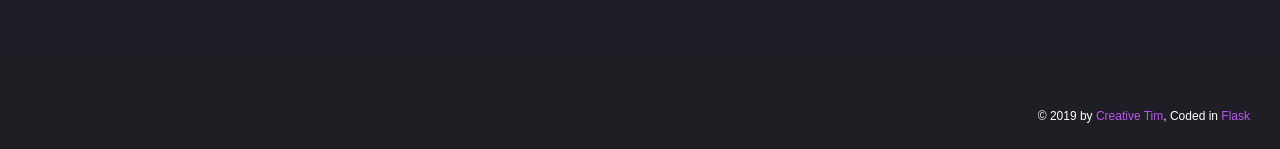
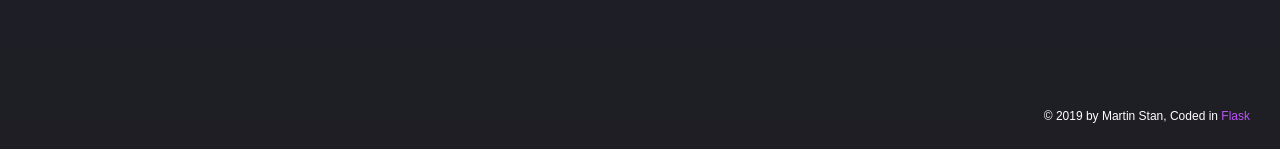
Before and after one commit to stanman71/Priscilla, a Flask app: page / in a window 1280 px wide. Shown: the part 650-799 px from the top of the page. Run offline with Flask 2, Linux system fonts and the light colour scheme; parts of the project's set-up code (start-up, migrations or seed data) failed here and were passed over; some libraries are stand-ins or nearby versions; some web fonts are replaced.

Commit message:
fixed some gui elements

```diff
--- a/app/sites/cameras.py
+++ b/app/sites/cameras.py
@@ -84,7 +84,7 @@ def cameras():
     error_message_add_camera        = []
 
 
-    page_title = 'Icons - Flask Dark Dashboard | AppSeed App Generator'
+    page_title       = 'Icons - Flask Dark Dashboard | AppSeed App Generator'
     page_description = 'Open-Source Flask Dark Dashboard, the icons page.'
 
 
--- a/app/templates/includes/footer.html
+++ b/app/templates/includes/footer.html
@@ -5,9 +5,7 @@
             ©
             <script>
               document.write(new Date().getFullYear())
-            </script> by
-            <a href="https://www.creative-tim.com/product/black-dashboard">Creative Tim</a>,
-                Coded in <a href="http://flask.pocoo.org/">Flask</a>
+            </script> by Martin Stan, Coded in <a href="http://flask.pocoo.org/">Flask</a>
           </div>
         </div>
       </footer>
--- a/app/templates/includes/header.html
+++ b/app/templates/includes/header.html
@@ -16,7 +16,7 @@
 
           <!-- mobile -->
           <button class="navbar-toggler" type="button" data-toggle="collapse" data-target="#navigation" aria-expanded="false" aria-label="Toggle navigation">
-            <i class="tim-icons icon-sound-wave"></i>
+            <font color="#1e1e2f"><i class="tim-icons icon-sound-wave"></i></font>
           </button>
 
           <!-- desktop -->
@@ -28,6 +28,5 @@
             </ul>
           </div>
 
-
         </div>
       </nav>
```
Also changed, not shown: app/database/database.db, 1 other file.
